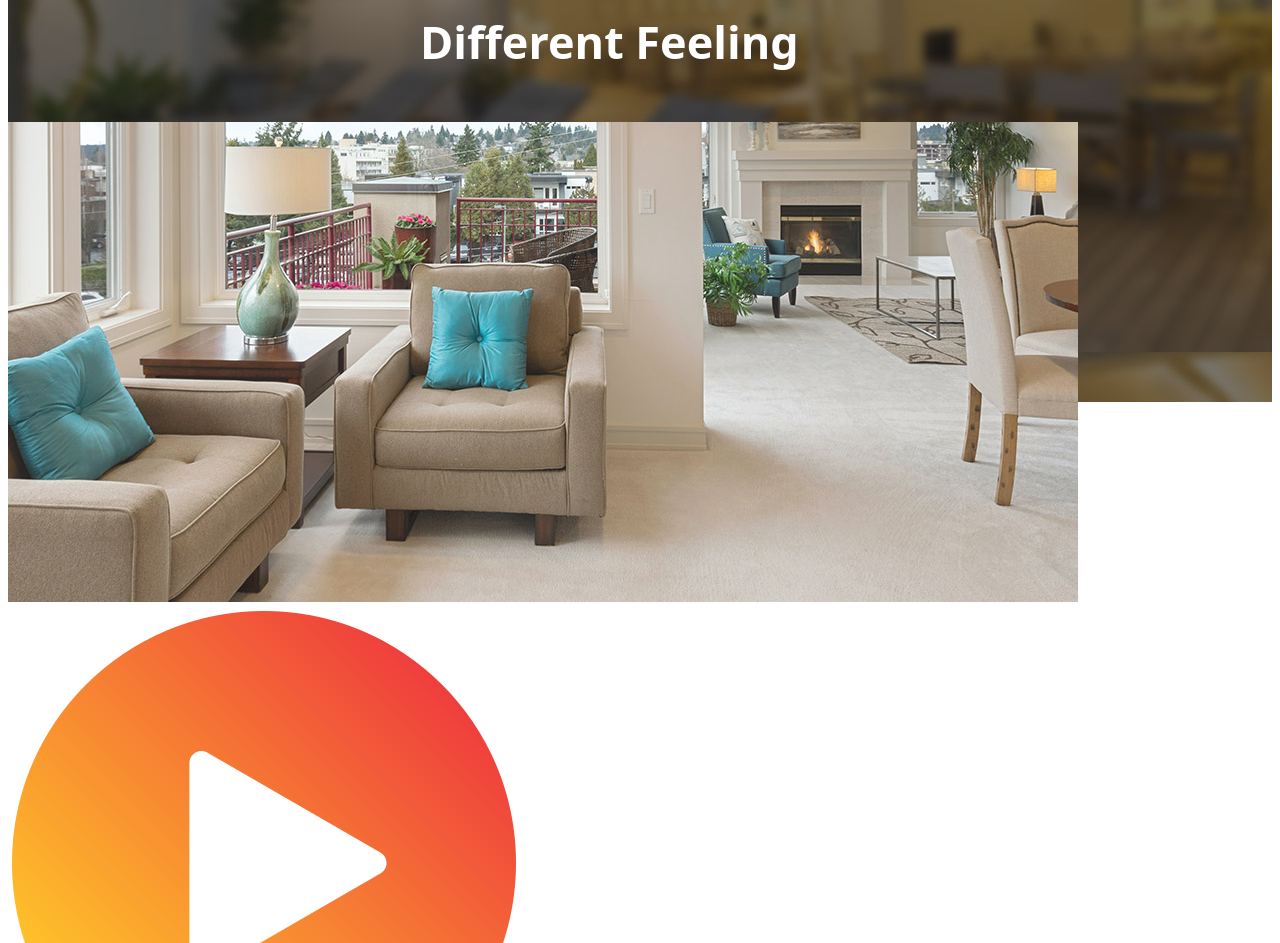
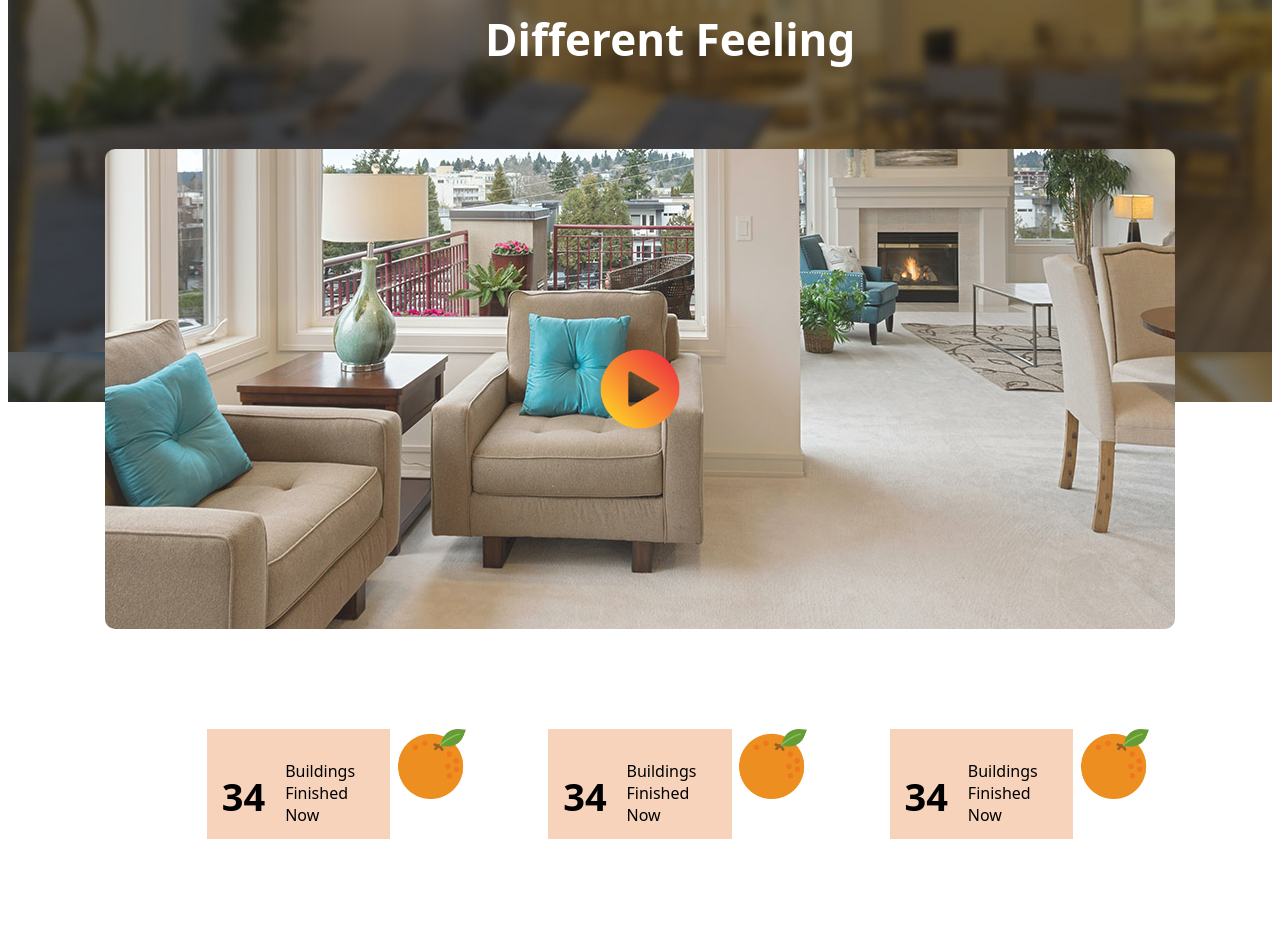
Before and after one commit to Pankajakshan-Vineeth/Villa-Website, a React (Vite) app: page / in a window 1280 px wide. Shown: the part 2049-2992 px from the top of the page. Built offline with nearby package versions, Linux system fonts and the light colour scheme.

Commit message:
video component wip

```diff
--- a/src/Components/Video/Video.css
+++ b/src/Components/Video/Video.css
@@ -1,10 +1,10 @@
 .video-container{
-    background-color: chartreuse;
     width: 100%;
     height: 75vh;
     background: url('../../assets/video-bg.jpg');
     display:flex ;
     flex-direction: column;
+
 }
 
 .video-text{
@@ -12,25 +12,65 @@
      flex-direction:column ;
      align-items: center;
      justify-content: center;
-     margin-top: 60px;
+     margin-top: 90px;
 }
 
 .video-text p{
   font-size: 17px;
-  color: white;
-      background-color: chartreuse;
+  color: orangered;
+  font-weight: bold;
 
 }
 
 .h1-text{
     margin-left: 220px;
     width: 450px;
-    margin-right: 210px;
-    margin-bottom: 50px;
+    margin-right: 80px;
+    margin-bottom: 80px;
     display: flex;
     align-items: center;
     justify-content: center;
     color: white;
     font-weight: 700;
-    font-size: 45px;
+    font-size: 44px;
+    margin-top: 0;
 }
+.second-image{
+    display: flex;
+    flex-direction: column;
+    align-items: center;
+    justify-content: center;
+}
+.frame-image{
+    border-radius: 10px;
+}
+.play-icon{
+    position: absolute;
+    width: 80px;
+}
+.orange-dots{
+    display: flex;
+    justify-content: space-around;
+    align-items: center;
+    margin-right: 120px;
+    margin-left: 120px;
+}
+.orange-icon{
+   width: 70px;
+    position: absolute;
+    top: 0;
+    right: 0;
+    left: 190px;
+}
+.dot-container{
+    padding: 15px;
+    background-color: rgb(247, 211, 187);
+    margin-top: 100px;
+    margin-bottom: 100px;
+    width:15%;
+    height: 10vh;
+    position: relative;
+}
+.orange-text{
+    display: flex;
+}
--- a/src/Components/Video/Video.jsx
+++ b/src/Components/Video/Video.jsx
@@ -2,6 +2,7 @@ import React from 'react'
 import './Video.css'
 import frame from '../../assets/video-frame.jpg'
 import play from '../../assets/play.png'
+import orangedot from '../../assets/orange.png'
 
 const Video = () => {
   return (
@@ -14,6 +15,29 @@ const Video = () => {
         <img src={frame}alt="" className='frame-image' />
         <img src={play}alt="" className='play-icon'/>
       </div>
+      <div className='orange-dots'>
+      <div className='dot-container'>
+       <img src={orangedot} alt="" className='orange-icon' />
+       <div className="orange-text">
+        <h1>34</h1>
+        <p>Buildings Finished Now</p>
+       </div>
+       </div>
+       <div className='dot-container'>
+       <img src={orangedot} alt="" className='orange-icon'/>
+       <div className="orange-text">
+        <h1>34</h1>
+        <p>Buildings Finished Now</p>
+       </div>
+       </div>
+       <div className='dot-container'>
+       <img src={orangedot} alt="" className='orange-icon'/>
+       <div className="orange-text">
+        <h1>34</h1>
+        <p>Buildings Finished Now</p>
+       </div>
+       </div>
+      </div>
     </div>
   )
 }
```
Also changed, not shown: src/assets/orange.png (added).
